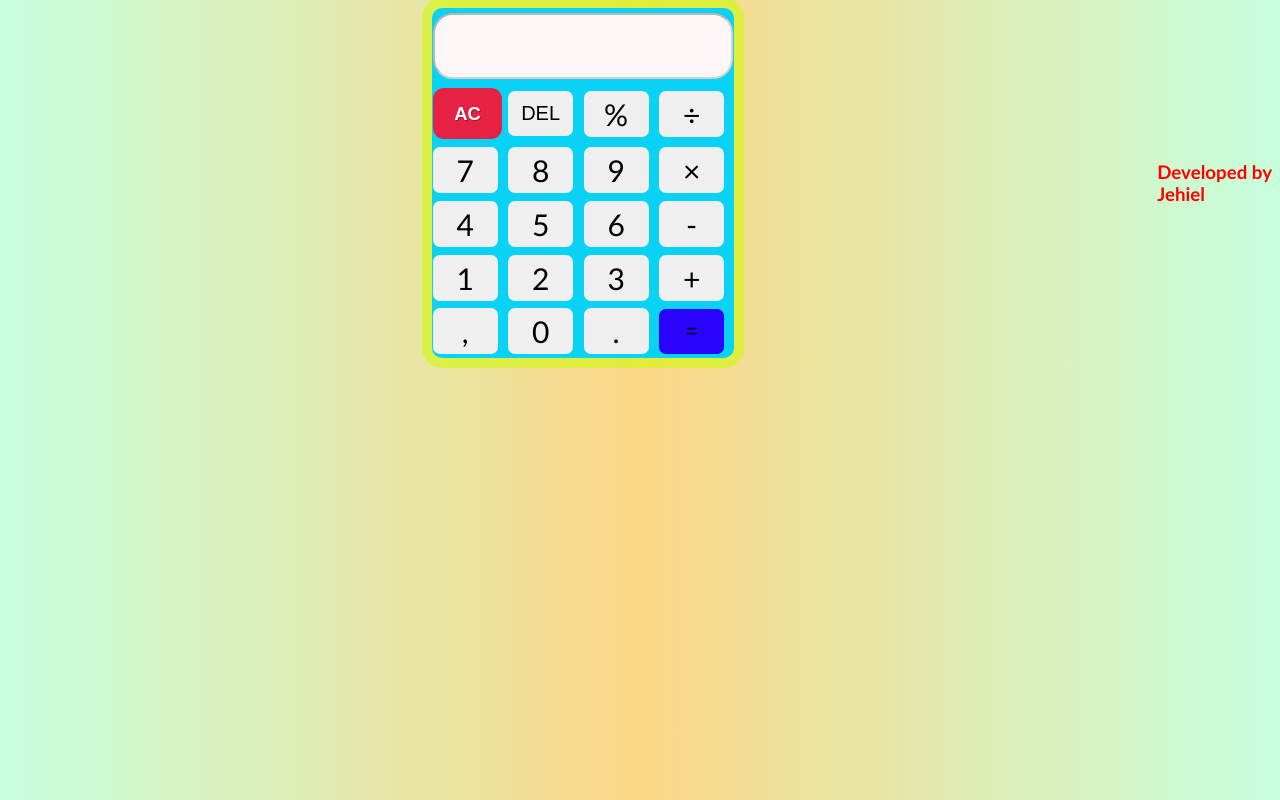
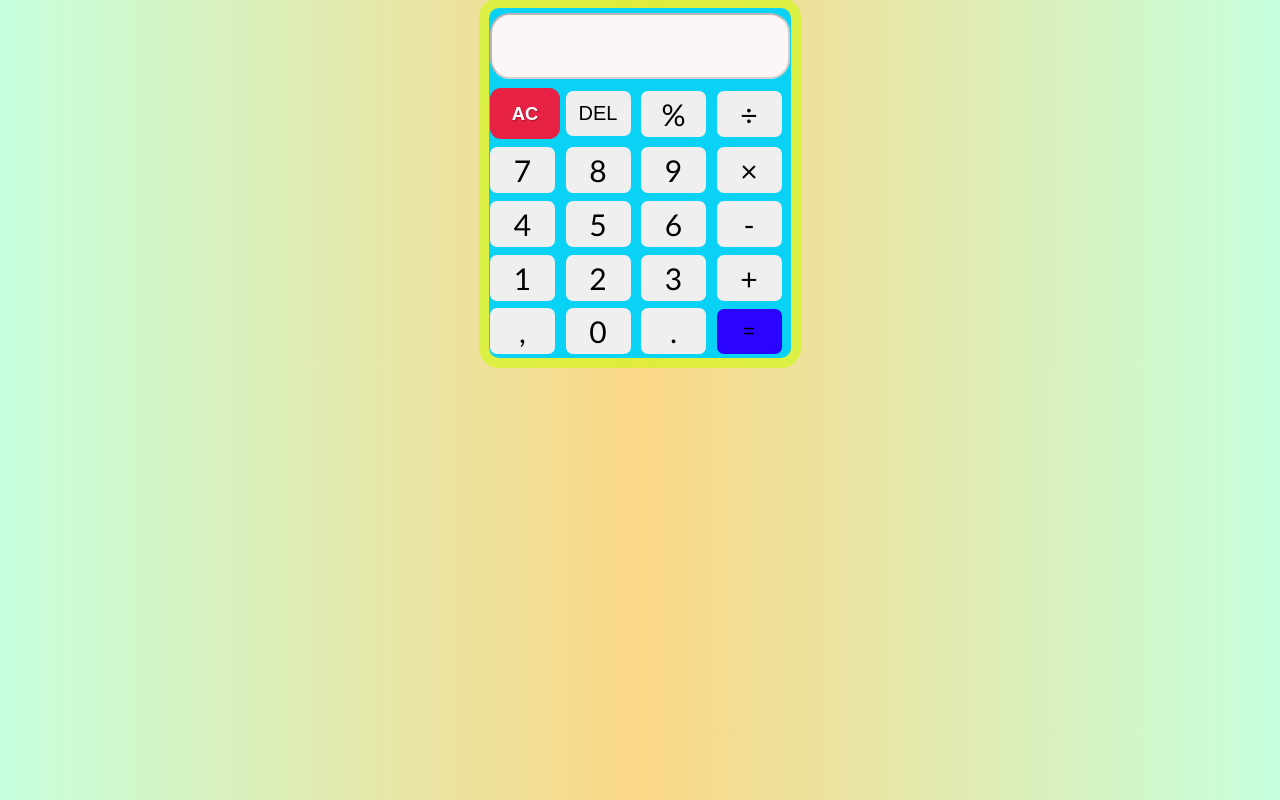
Before and after one commit to jehiel06/Calculator, a plain HTML site: page index.html in a window 1280 px wide. Drawn offline with Linux system fonts and the light colour scheme; a web font is replaced by a local one.

Commit message:
Add files via upload

```diff
--- a/index.html
+++ b/index.html
@@ -48,9 +48,6 @@
 
                 </tr>
         </table>
-        <div class="jehi">
-        <h3>Developed by <br>Jehiel</h3>
-    </div>
         <script src="script.js"></script>
         </body>
 </html>
--- a/style.css
+++ b/style.css
@@ -110,9 +110,3 @@ table
     border-radius: 10px;
     box-shadow: 0px 0px 0px 10px #cffc0694;
 }
-.jehi
-{
-    color:red;
-    text-align:justify;
-
-}
```
